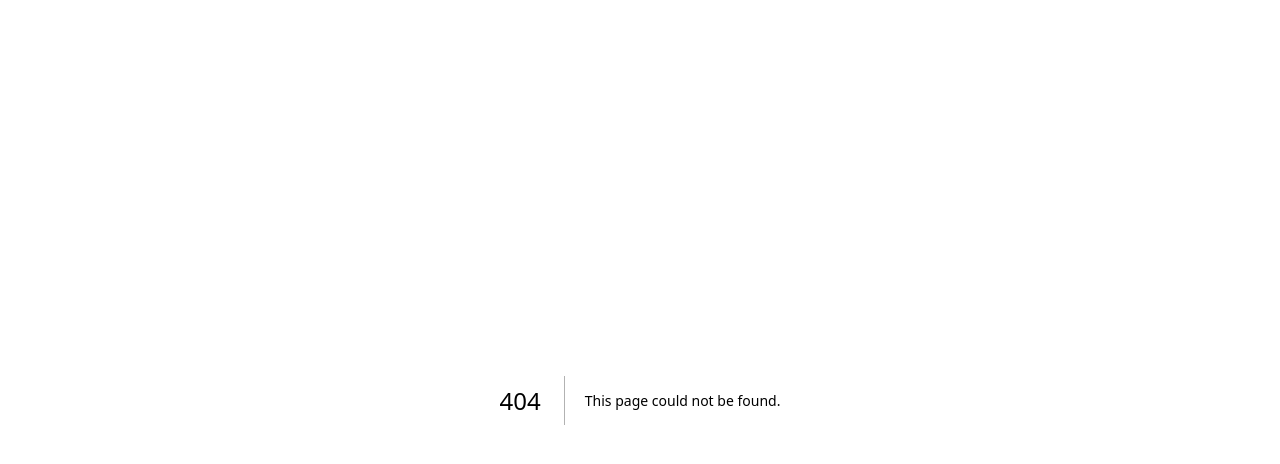
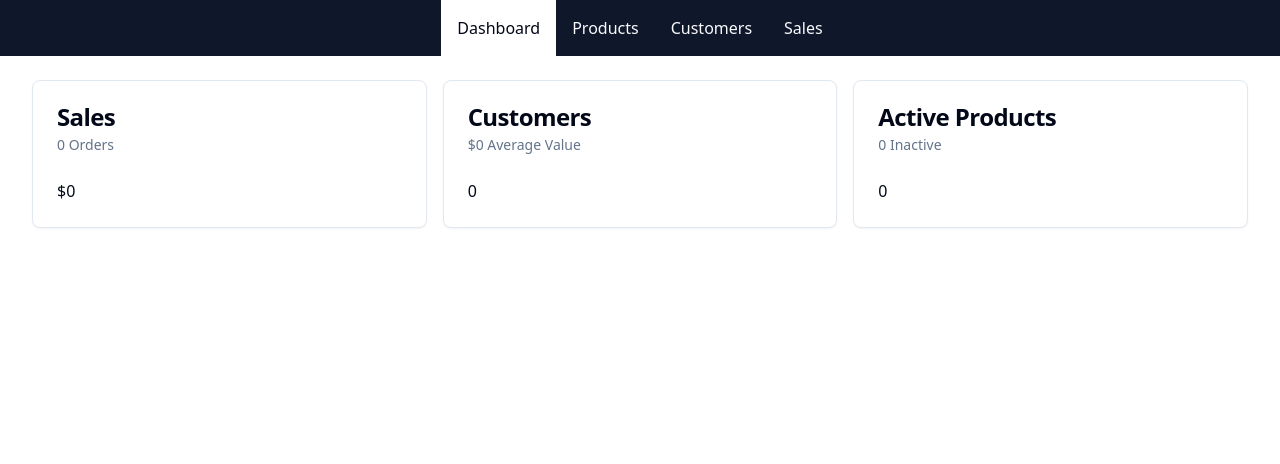
Before and after one commit to abin107/e-commerce-with-admin-and-payment, a Next.js app: page /admin in a window 1280 px wide. Before the commit this address had no page. Shown: the top 464 px of the page. Built offline with nearby package versions, Linux system fonts and the light colour scheme; no server answers; the database is empty.

Commit message:
created basic admin dashboard page

```diff
--- /dev/null
+++ b/src/app/admin/layout.tsx
@@ -0,0 +1,21 @@
+import { Nav, NavLink } from "@/components/Nav"
+
+export const dynamic = "force-dynamic"
+
+export default function AdminLayout({
+  children,
+}: Readonly<{
+  children: React.ReactNode
+}>) {
+  return (
+    <>
+      <Nav>
+        <NavLink href="/admin">Dashboard</NavLink>
+        <NavLink href="/admin/products">Products</NavLink>
+        <NavLink href="/admin/users">Customers</NavLink>
+        <NavLink href="/admin/orders">Sales</NavLink>
+      </Nav>
+      <div className="container my-6">{children}</div>
+    </>
+  )
+}
--- /dev/null
+++ b/src/app/admin/loading.tsx
@@ -0,0 +1,9 @@
+import { Loader2 } from "lucide-react"
+
+export default function AdminLoading() {
+  return (
+    <div className="flex justify-center">
+      <Loader2 className="size-24 animate-spin" />
+    </div>
+  )
+}
--- /dev/null
+++ b/src/app/admin/page.tsx
@@ -0,0 +1,97 @@
+import {
+  Card,
+  CardContent,
+  CardDescription,
+  CardHeader,
+  CardTitle,
+} from "@/components/ui/card"
+import db from "@/db/db"
+import { formatCurrency, formatNumber } from "@/lib/formatters"
+
+async function getSalesData() {
+  const data = await db.order.aggregate({
+    _sum: { pricePaidInCents: true },
+    _count: true,
+  })
+
+  return {
+    amount: (data._sum.pricePaidInCents || 0) / 100,
+    numberOfSales: data._count,
+  }
+}
+
+async function getUserData() {
+  const [userCount, orderData] = await Promise.all([
+    db.user.count(),
+    db.order.aggregate({
+      _sum: { pricePaidInCents: true },
+    }),
+  ])
+
+  return {
+    userCount,
+    averageValuePerUser:
+      userCount === 0
+        ? 0
+        : (orderData._sum.pricePaidInCents || 0) / userCount / 100,
+  }
+}
+
+async function getProductData() {
+  const [activeCount, inactiveCount] = await Promise.all([
+    db.product.count({ where: { isAvailableForPurchase: true } }),
+    db.product.count({ where: { isAvailableForPurchase: false } }),
+  ])
+
+  return { activeCount, inactiveCount }
+}
+
+export default async function AdminDashboard() {
+  const [salesData, userData, productData] = await Promise.all([
+    getSalesData(),
+    getUserData(),
+    getProductData(),
+  ])
+
+  return (
+    <div className="grid grid-cols-1 md:grid-cols-2 lg:grid-cols-3 gap-4">
+      <DashboardCard
+        title="Sales"
+        subtitle={`${formatNumber(salesData.numberOfSales)} Orders`}
+        body={formatCurrency(salesData.amount)}
+      />
+      <DashboardCard
+        title="Customers"
+        subtitle={`${formatCurrency(
+          userData.averageValuePerUser
+        )} Average Value`}
+        body={formatNumber(userData.userCount)}
+      />
+      <DashboardCard
+        title="Active Products"
+        subtitle={`${formatNumber(productData.inactiveCount)} Inactive`}
+        body={formatNumber(productData.activeCount)}
+      />
+    </div>
+  )
+}
+
+type DashboardCardProps = {
+  title: string
+  subtitle: string
+  body: string
+}
+
+function DashboardCard({ title, subtitle, body }: DashboardCardProps) {
+  return (
+    <Card>
+      <CardHeader>
+        <CardTitle>{title}</CardTitle>
+        <CardDescription>{subtitle}</CardDescription>
+      </CardHeader>
+      <CardContent>
+        <p>{body}</p>
+      </CardContent>
+    </Card>
+  )
+}
--- /dev/null
+++ b/src/components/Nav.tsx
@@ -0,0 +1,27 @@
+"use client"
+
+import { cn } from "@/lib/utils"
+import Link from "next/link"
+import { usePathname } from "next/navigation"
+import { ComponentProps, ReactNode } from "react"
+
+export function Nav({ children }: { children: ReactNode }) {
+  return (
+    <nav className="bg-primary text-primary-foreground flex justify-center px-4">
+      {children}
+    </nav>
+  )
+}
+
+export function NavLink(props: Omit<ComponentProps<typeof Link>, "className">) {
+  const pathname = usePathname()
+  return (
+    <Link
+      {...props}
+      className={cn(
+        "p-4 hover:bg-secondary hover:text-secondary-foreground focus-visible:bg-secondary focus-visible:text-secondary-foreground",
+        pathname === props.href && "bg-background text-foreground"
+      )}
+    />
+  )
+}
--- /dev/null
+++ b/src/components/ui/card.tsx
@@ -0,0 +1,79 @@
+import * as React from "react"
+
+import { cn } from "@/lib/utils"
+
+const Card = React.forwardRef<
+  HTMLDivElement,
+  React.HTMLAttributes<HTMLDivElement>
+>(({ className, ...props }, ref) => (
+  <div
+    ref={ref}
+    className={cn(
+      "rounded-lg border bg-card text-card-foreground shadow-sm",
+      className
+    )}
+    {...props}
+  />
+))
+Card.displayName = "Card"
+
+const CardHeader = React.forwardRef<
+  HTMLDivElement,
+  React.HTMLAttributes<HTMLDivElement>
+>(({ className, ...props }, ref) => (
+  <div
+    ref={ref}
+    className={cn("flex flex-col space-y-1.5 p-6", className)}
+    {...props}
+  />
+))
+CardHeader.displayName = "CardHeader"
+
+const CardTitle = React.forwardRef<
+  HTMLParagraphElement,
+  React.HTMLAttributes<HTMLHeadingElement>
+>(({ className, ...props }, ref) => (
+  <h3
+    ref={ref}
+    className={cn(
+      "text-2xl font-semibold leading-none tracking-tight",
+      className
+    )}
+    {...props}
+  />
+))
+CardTitle.displayName = "CardTitle"
+
+const CardDescription = React.forwardRef<
+  HTMLParagraphElement,
+  React.HTMLAttributes<HTMLParagraphElement>
+>(({ className, ...props }, ref) => (
+  <p
+    ref={ref}
+    className={cn("text-sm text-muted-foreground", className)}
+    {...props}
+  />
+))
+CardDescription.displayName = "CardDescription"
+
+const CardContent = React.forwardRef<
+  HTMLDivElement,
+  React.HTMLAttributes<HTMLDivElement>
+>(({ className, ...props }, ref) => (
+  <div ref={ref} className={cn("p-6 pt-0", className)} {...props} />
+))
+CardContent.displayName = "CardContent"
+
+const CardFooter = React.forwardRef<
+  HTMLDivElement,
+  React.HTMLAttributes<HTMLDivElement>
+>(({ className, ...props }, ref) => (
+  <div
+    ref={ref}
+    className={cn("flex items-center p-6 pt-0", className)}
+    {...props}
+  />
+))
+CardFooter.displayName = "CardFooter"
+
+export { Card, CardHeader, CardFooter, CardTitle, CardDescription, CardContent }
--- /dev/null
+++ b/src/db/db.ts
@@ -0,0 +1,17 @@
+import { PrismaClient } from "@prisma/client"
+
+const prismaClientSingleton = () => {
+  return new PrismaClient()
+}
+
+declare global {
+  var prisma: undefined | ReturnType<typeof prismaClientSingleton>
+}
+
+const db = globalThis.prisma ?? prismaClientSingleton()
+
+export default db
+
+if (process.env.NODE_ENV !== 'production') {
+  globalThis.prisma = db
+}
--- /dev/null
+++ b/src/lib/formatters.ts
@@ -0,0 +1,15 @@
+const CURRENT_FORMATTER = new Intl.NumberFormat('en-US', {
+  currency: 'USD',
+  style: 'currency',
+  minimumFractionDigits: 0
+});
+
+export function formatCurrency(amount: number) {
+  return CURRENT_FORMATTER.format(amount);
+}
+
+const NUMBER_FORMATTER = new Intl.NumberFormat('en-US');
+
+export function formatNumber(amount: number) {
+  return NUMBER_FORMATTER.format(amount);
+}
```
